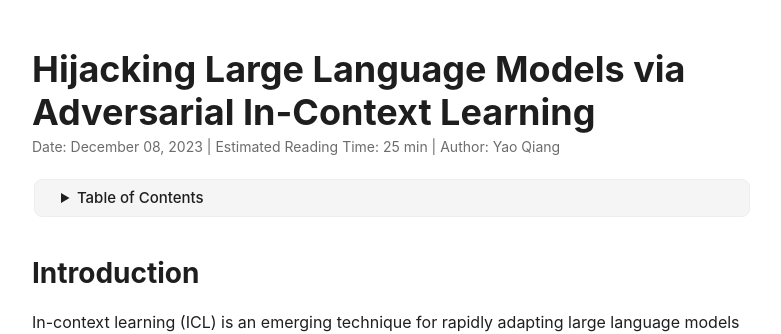
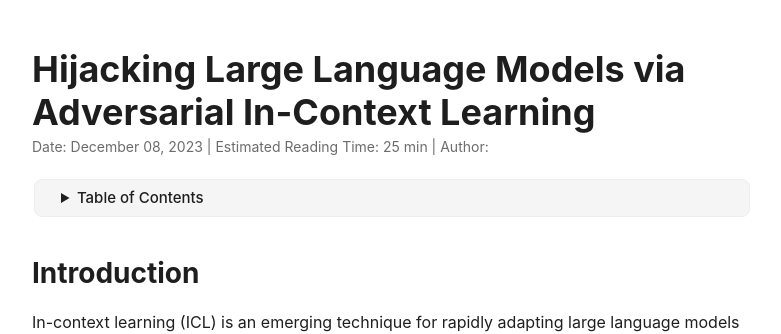
Before and after one commit to qiangyao1988/qiangyao1988.github.io, a Jekyll site: the page posts/2023-12-08-hijack-llm/index.html, which Jekyll copies as it is, in a window 1280 px wide and 900 px high. Shown: the top 334 px of the window, without its empty margins (248-1029 px from the left). Built offline with Jekyll 4.4.1, drawn with Linux system fonts in a browser that asks for light colours.

Commit message:
Update index.html

```diff
--- a/posts/2023-12-08-hijack-llm/index.html
+++ b/posts/2023-12-08-hijack-llm/index.html
@@ -108,7 +108,7 @@ if (!doNotTrack) {
     <h1 class="post-title">
         Hijacking Large Language Models via Adversarial In-Context Learning
     </h1>
-    <div class="post-meta">Date: December 08, 2023  |  Estimated Reading Time: 25 min  |  Author: Yao Qiang
+    <div class="post-meta">Date: December 08, 2023  |  Estimated Reading Time: 25 min  |  Author:
 
 </div>
   </header> <div class="toc">
```
